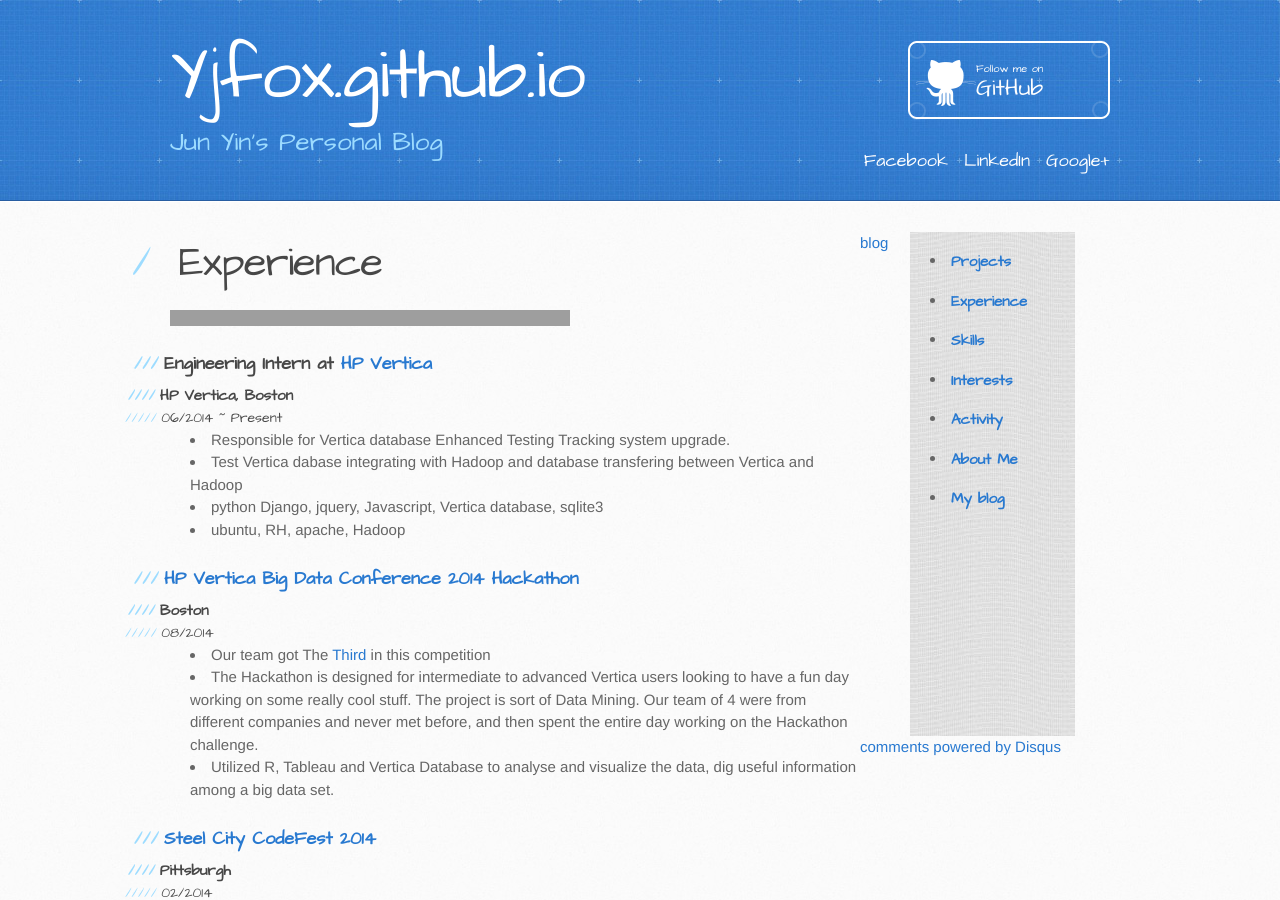
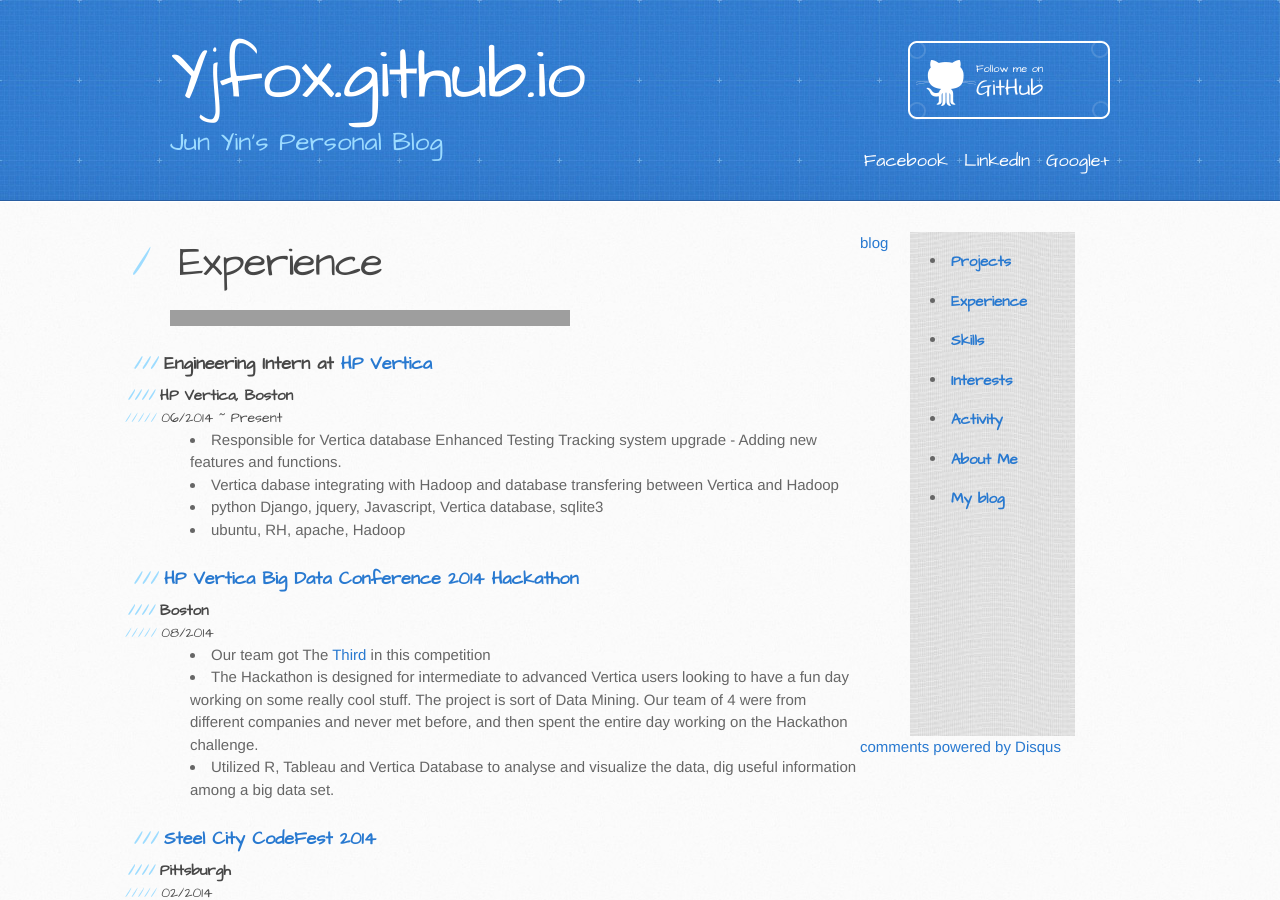
Before and after one commit to yjfox/yjfox.github.io, a Jekyll site: the page built from experience.md, in a window 1280 px wide and 900 px high, cut to the strip 0-900 px from the top of the window. Built offline with Jekyll 4.4.1, drawn with Linux system fonts in a browser that asks for light colours; Markdown is read by kramdown in place of the engine named in the settings; comment, search, counter and statistics services are not loaded; grey boxes are pictures that could not be loaded.

Commit message:
Update experience.md

```diff
--- a/experience.md
+++ b/experience.md
@@ -8,8 +8,8 @@
 ###Engineering Intern at [HP Vertica](http://www.vertica.com)
 ####HP Vertica, Boston
 #####06/2014 ~ Present
-- Responsible for Vertica database Enhanced Testing Tracking system upgrade.
-- Test Vertica dabase integrating with Hadoop and database transfering between Vertica and Hadoop
+- Responsible for Vertica database Enhanced Testing Tracking system upgrade - Adding new features and functions.
+- Vertica dabase integrating with Hadoop and database transfering between Vertica and Hadoop
 - python Django, jquery, Javascript, Vertica database, sqlite3
 - ubuntu, RH, apache, Hadoop
 
```
